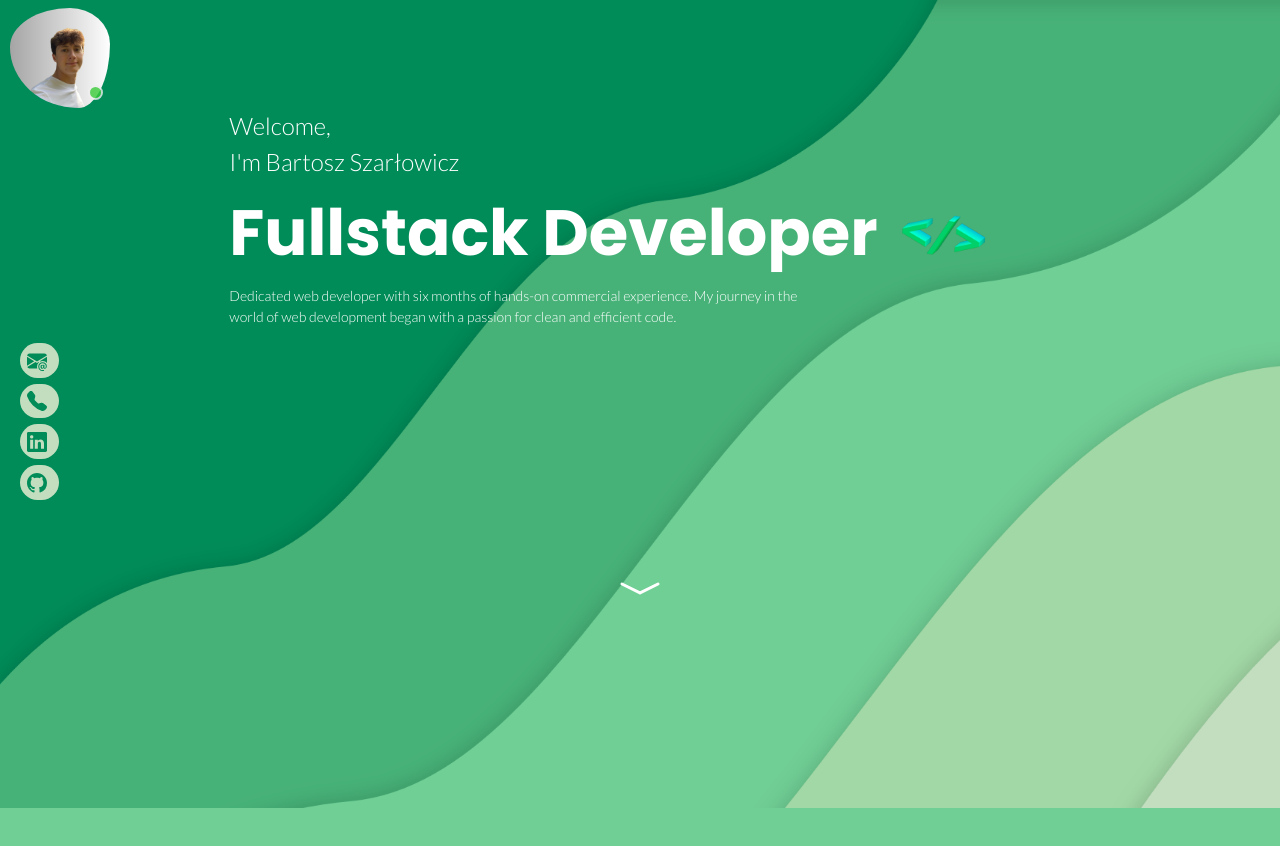
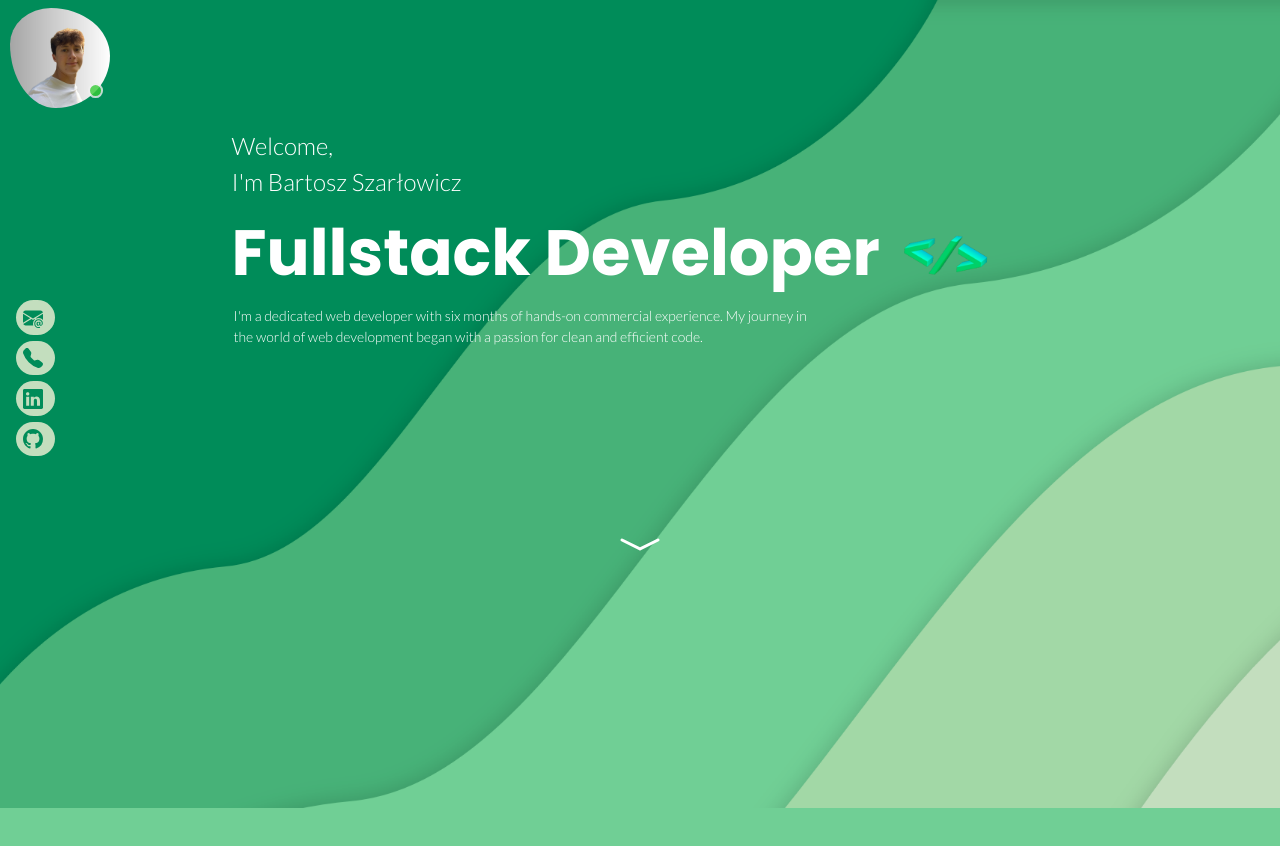
Before and after one commit to bszarlowicz/PortfolioApp, a React (Vite) app: page / in a window 1280 px wide. Shown: the top 846 px of the page. Built offline with nearby package versions, Linux system fonts and the light colour scheme.

Commit message:
main page - layout

```diff
--- a/src/assets/css/startPage.module.css
+++ b/src/assets/css/startPage.module.css
@@ -44,6 +44,10 @@ body {
     margin: 0;
     height: 100vh;
     overflow-x: hidden;
+}
+
+.welcomeTextSection{
+  margin-top: 15vh;
 }
 
 .mainHeader{
@@ -127,15 +131,19 @@ body {
   background-color: #39cc39;
   border: 2px solid #efefef;
   border-radius: 50%;
-  left: 100px;
-  bottom: 8px;
+  left: 80%;
+  margin-top: -25px;
   animation: pulseAnimation 1.5s infinite;
+}
+
+.spacing{
+  height: 24vh;
 }
 
 .profilePic{
   width: 100px;
   height: 100px;
-  border-radius: 60% 40% 32% 68% / 39% 36% 64% 61% ;
+  border-radius: 41% 59% 54% 46% / 36% 48% 52% 64%;
   margin-left: 10px;
 }
 
--- a/src/pages/StartPage.jsx
+++ b/src/pages/StartPage.jsx
@@ -30,46 +30,8 @@ export default function StartPage() {
           <div className={`${StartPageStyles.containerStyle} col-md-2`}>
             <img src={profileImg} alt="Profile" className={`${StartPageStyles.profilePic}`}/>
             <div className={`${StartPageStyles.greenCircleStyle}`}></div>
-          </div>
-          <div className="row">
-            <div className="col-md-2"></div>
-            <div
-              className={`${StartPageStyles.mainHeaderWelcome1} col-auto mx-3`}
-            >
-              Welcome,
-            </div>
-          </div>
-          <div className="row">
-            <div className="col-md-2"></div>
-            <div
-              className={`${StartPageStyles.mainHeaderWelcome2} col-auto mx-3`}
-            >
-              I'm Bartosz Szarłowicz
-            </div>
-          </div>
-          <div className="row">
-            <div className="col-md-2"></div>
-            <div
-              className={`${StartPageStyles.mainHeader} col-auto mx-3`}
-            >
-              Fullstack Developer
-              <Stamps3D
-                img={angleBracketsImg}
-                altText="Curly Braces"
-                customClassName={`${StartPageStyles.customImg} ${StartPageStyles.delayedAnimation2}`}
-              />
-            </div>
-          <div className="row">
-            <div className="col-md-2"></div>
-            <div
-              className={`${StartPageStyles.mainHeaderDescription} col `}
-            >
-              Dedicated web developer with six months of hands-on commercial experience. My journey in the world of web development began with a passion for clean and efficient code.
-            </div>
-            <div className="col-md-4"></div>
-          </div>
-          </div>
-          <div className="row mt-3 mx-2">
+            <div className={`${StartPageStyles.spacing} row`}></div>
+            <div className="row mx-1">
               <ul>
                   <div className="row">
                     <div className="col-auto">
@@ -114,6 +76,47 @@ export default function StartPage() {
                 </ul>
               </div>
           </div>
+          <div className={`${StartPageStyles.welcomeTextSection} col-md-10`}>
+            <div className="row">
+              <div className="col-md-1"></div>
+              <div
+                className={`${StartPageStyles.mainHeaderWelcome1} col-auto mx-3`}
+              >
+                Welcome,
+              </div>
+            </div>
+            <div className="row">
+              <div className="col-md-1"></div>
+              <div
+                className={`${StartPageStyles.mainHeaderWelcome2} col-auto mx-3`}
+              >
+                I'm Bartosz Szarłowicz
+              </div>
+            </div>
+            <div className="row">
+              <div className="col-md-1"></div>
+              <div
+                className={`${StartPageStyles.mainHeader} col-auto mx-3`}
+              >
+                Fullstack Developer
+                <Stamps3D
+                  img={angleBracketsImg}
+                  altText="Curly Braces"
+                  customClassName={`${StartPageStyles.customImg} ${StartPageStyles.delayedAnimation2}`}
+                />
+              </div>
+            <div className="row">
+              <div className="col-md-1"></div>
+              <div
+                className={`${StartPageStyles.mainHeaderDescription} col `}
+              >
+                I'm a dedicated web developer with six months of hands-on commercial experience. My journey in the world of web development began with a passion for clean and efficient code.
+              </div>
+              <div className="col-md-4"></div>
+            </div>
+            </div>
+          </div>
+        </div>
         <div className={`${StartPageStyles.verticalCenter}`}>
           <div className="row mt-4">
             <div className="col-md-12 text-center">
```
Lines whose indentation alone changed are shown as unchanged.
